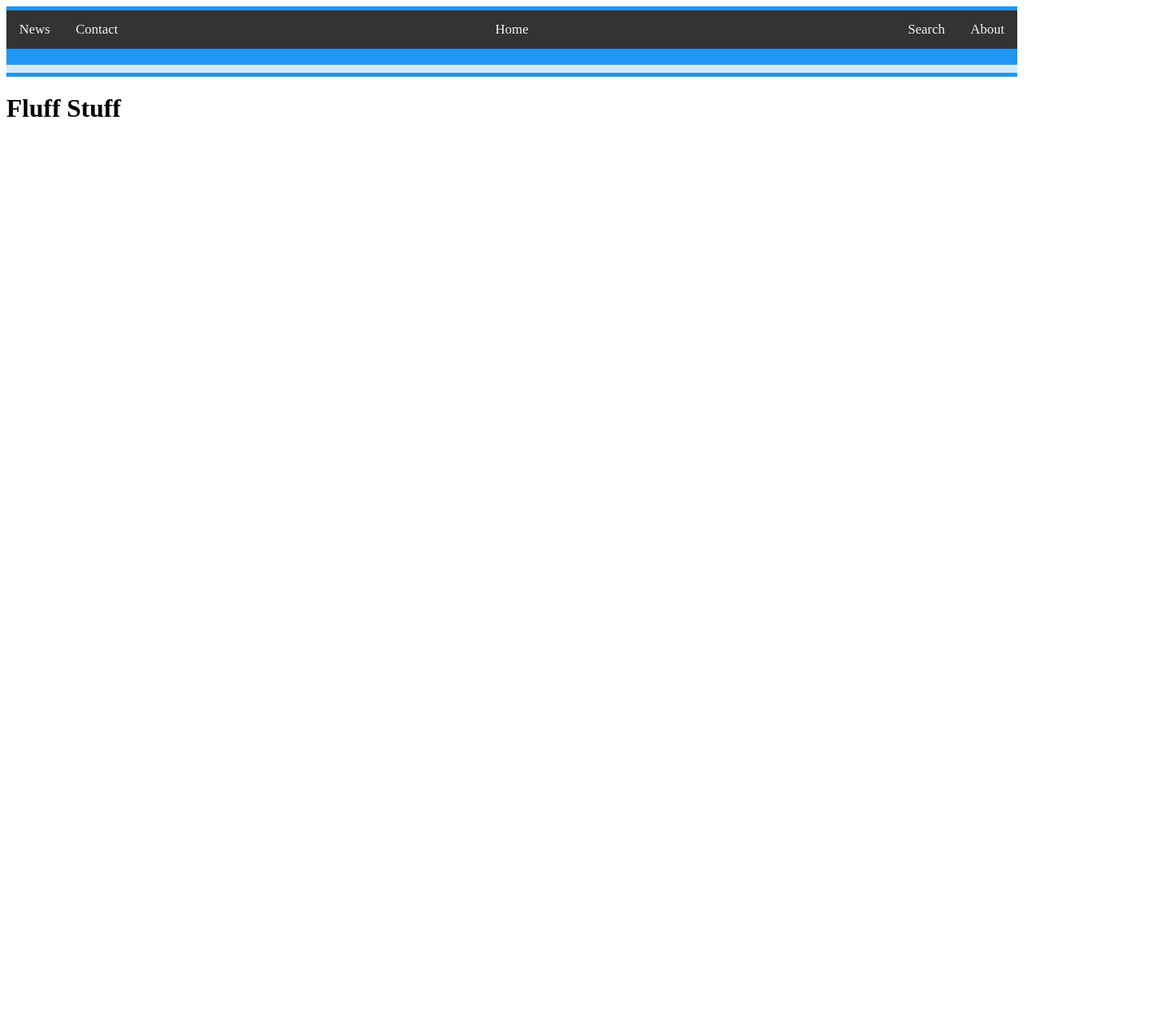
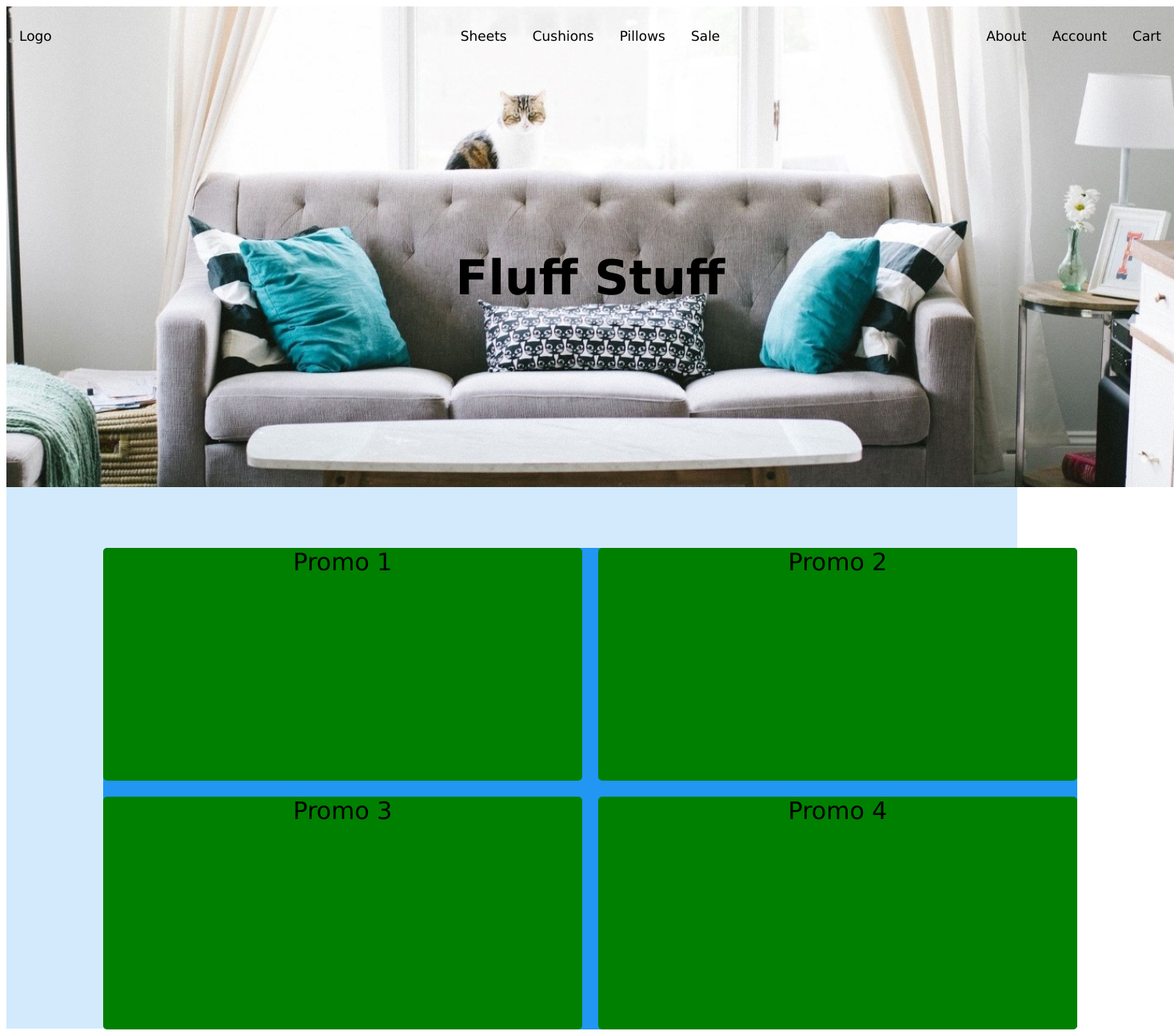
Before and after one commit to tam-kng/fluff_stuff-product_site, a plain HTML site: page homework_5/home.html in a window 1280 px wide. Shown: the whole page at 80% size, 1468 px wide, since content can reach past the window. Before the commit the page ends 800 px from the top, so only its background shows below. Drawn offline with Linux system fonts and the light colour scheme.

Commit message:
added home banner image and refined grid layout for header, banner, and promos. Finalized general layout for home page, only needs cosmetic changes now

```diff
--- a/homework_5/home.html
+++ b/homework_5/home.html
@@ -1,38 +1,43 @@
 <!DOCTYPE html>
 <html>
     <head>
-        <link rel="stylesheet" href="homeStyle.css">
+        <link rel="stylesheet" href="homestyle.css">
     </head>
     <body>
-        <div class="grid-container">
+        <div class="home-grid-container">
             <div class="header">
                 <!-- Navigation Bar -->
                 <div class="nav">
                     <!-- Left Links -->
-                    <a href="#news">News</a>
-                    <a href="#contact">Contact</a>
+                    <a href="home.html">Logo</a>
 
                     <!-- Center Links -->
                     <div class="nav-center">
-                        <a href="#home">Home</a>
+                        <a href="products.html">Sheets</a>
+                        <a href="products.html">Cushions</a>
+                        <a href="products.html">Pillows</a>
+                        <a href="products.html">Sale</a>
                     </div>
 
-                    <!-- Right-aligned links -->
+                    <!-- Right Links -->
                     <div class="nav-right">
-                        <a href="#search">Search</a>
-                        <a href="#about">About</a>
+                        <a href="about-us.html">About</a>
+                        <a href="account.html">Account</a>
+                        <a href="cart.html">Cart</a>
                     </div>
-
                 </div>
             </div>
             <div class="banner">
-
+                <h1>Fluff Stuff</h1>
             </div>
             <div class="promos">
-
+                <div class="promos-grid-container">
+                    <div class="promo-1">Promo 1</div>
+                    <div class="promo-2">Promo 2</div>
+                    <div class="promo-3">Promo 3</div>
+                    <div class="promo-4">Promo 4</div>
+                </div>
             </div>
         </div>
-
-        <h1>Fluff Stuff</h1>
     </body>
 </html>
--- a/homework_5/homeStyle.css
+++ b/homework_5/homeStyle.css
@@ -1,41 +1,46 @@
-.header {
-    grid-area: header;
-}
-.banner {
-    grid-area: banner;
-}
-.promos {
-    grid-area: promos;
+* {
+    font-family: Verdana;
 }
 
-.grid-container {
+.header {
+    grid-area: 1 / 1 / 2 / 8;
+}
+
+.banner {
+    grid-area: 1 / 1 / 3 / 8;
+}
+
+.promos {
+    grid-area: 3 / 1 / 4 / 8;
+}
+
+.home-grid-container {
     display: grid;
-    grid-template-areas:
-        'header header'
-        'banner banner'
-        'promos promos'
-        'promos promos';
-    grid-gap: 10px;
-    padding: 5px 0;
+    grid-template-columns: 90px 290px 290px 290px 290px 90px;
+    grid-template-rows: 74px 604px 600px;
+    column-gap: 20px;
+
     background-color: #2196F3;
 }
 
-.grid-container > div {
+.home-grid-container > div {
+    display: flex;
+    justify-content: center;
+    align-items: center;
     background-color: rgba(255, 255, 255, 0.8);
-    text-align: center;
-    padding: 0 0;
-  }
+    font-size: 30px;
+}
 
 .nav {
   position: relative;
-  background-color: #333;
   overflow: hidden;
+  width: 100%
 }
 
 /* Style the links inside the navigation bar */
 .nav a {
   float: left;
-  color: #f2f2f2;
+  color: black;
   text-align: center;
   padding: 14px 16px;
   text-decoration: none;
@@ -55,7 +60,7 @@
 }
 
 /* Centered section inside the top navigation */
-.nav-center a {
+.nav-center {
   float: none;
   position: absolute;
   top: 50%;
@@ -67,3 +72,47 @@
 .nav-right {
   float: right;
 }
+
+h1 {
+    text-align: center
+}
+
+.banner {
+    background-image: url('img_home_banner.jpg');
+    background-repeat: no-repeat;
+    background-size: contain;
+}
+
+.promo-1 {
+    grid-area: 1 / 1 / 2 / 2;
+}
+
+.promo-2 {
+    grid-area: 1 / 2 / 2 / 3;
+}
+
+.promo-3 {
+    grid-area: 2 / 1 / 3 / 2;
+}
+
+.promo-4 {
+    grid-area: 2 / 2 / 3 / 3;
+}
+
+.promos-grid-container {
+    display: grid;
+    grid-template-columns: 599px 599px;
+    grid-template-rows: 291px 291px;
+    column-gap: 20px;
+    row-gap: 20px;
+    text-align: center;
+    background-color: #2196F3;
+    border-radius: 5px;
+}
+
+.promos-grid-container > div{
+    width: 599px;
+    height: 291px;
+    background-color: green;
+    border-radius: 5px;
+}
```
Also changed, not shown: homework_5/img_home_banner.jpg (added).
